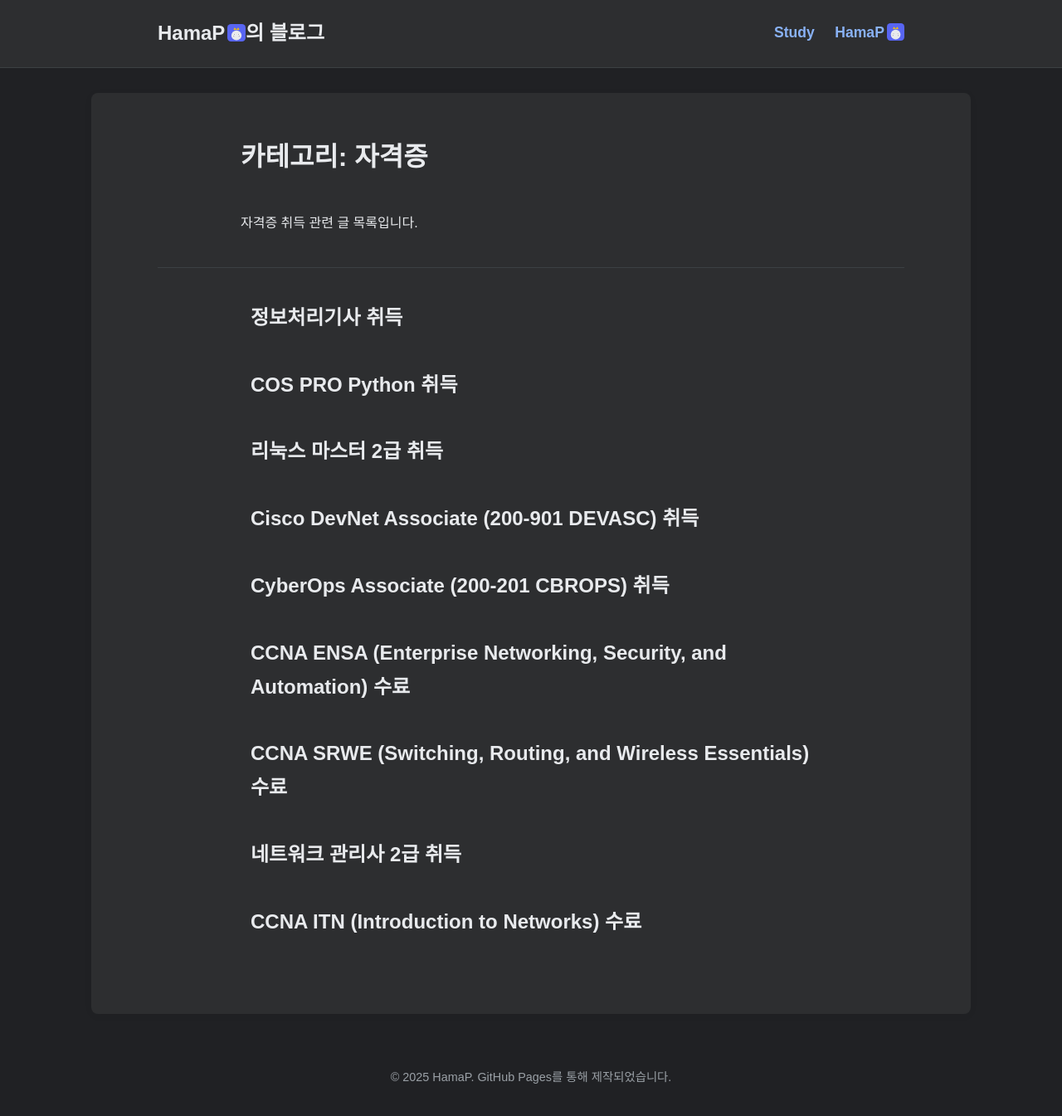
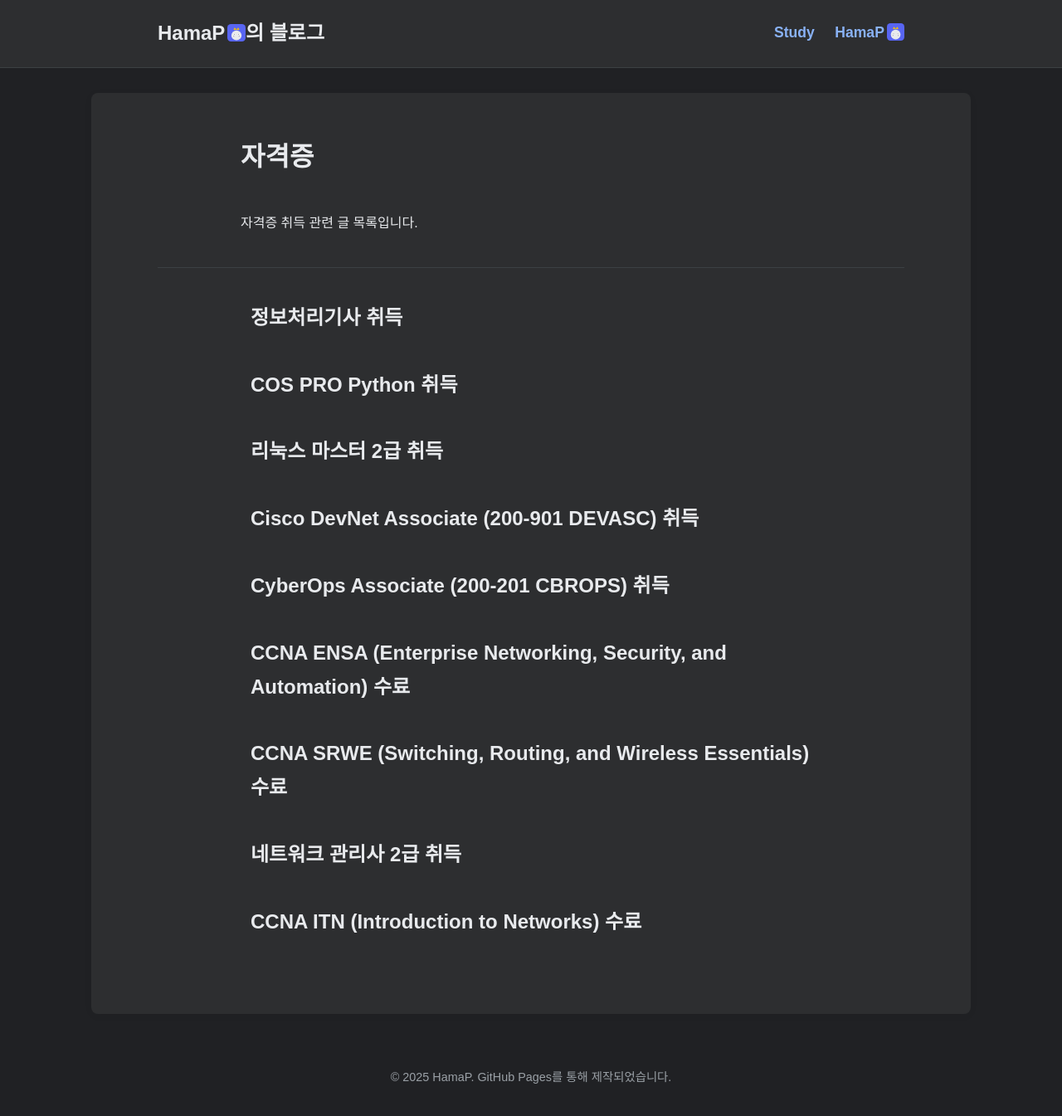
Before and after one commit to HamaP0/HamaP0.github.io, a Jekyll site: the page built from category/자격증.html, in a window 1280 px wide. Shown: the whole page at 83% size. Built offline with Jekyll 4.4.1, drawn with Linux system fonts in a browser that asks for light colours; some web fonts are replaced.

Commit message:
Update 자격증.html

```diff
--- a/category/자격증.html
+++ b/category/자격증.html
@@ -3,7 +3,7 @@
 title: 자격증
 ---
 
-<h1>카테고리: 자격증</h1>
+<h1>자격증</h1>
 <p>자격증 취득 관련 글 목록입니다.</p>
 
 <hr>
```
